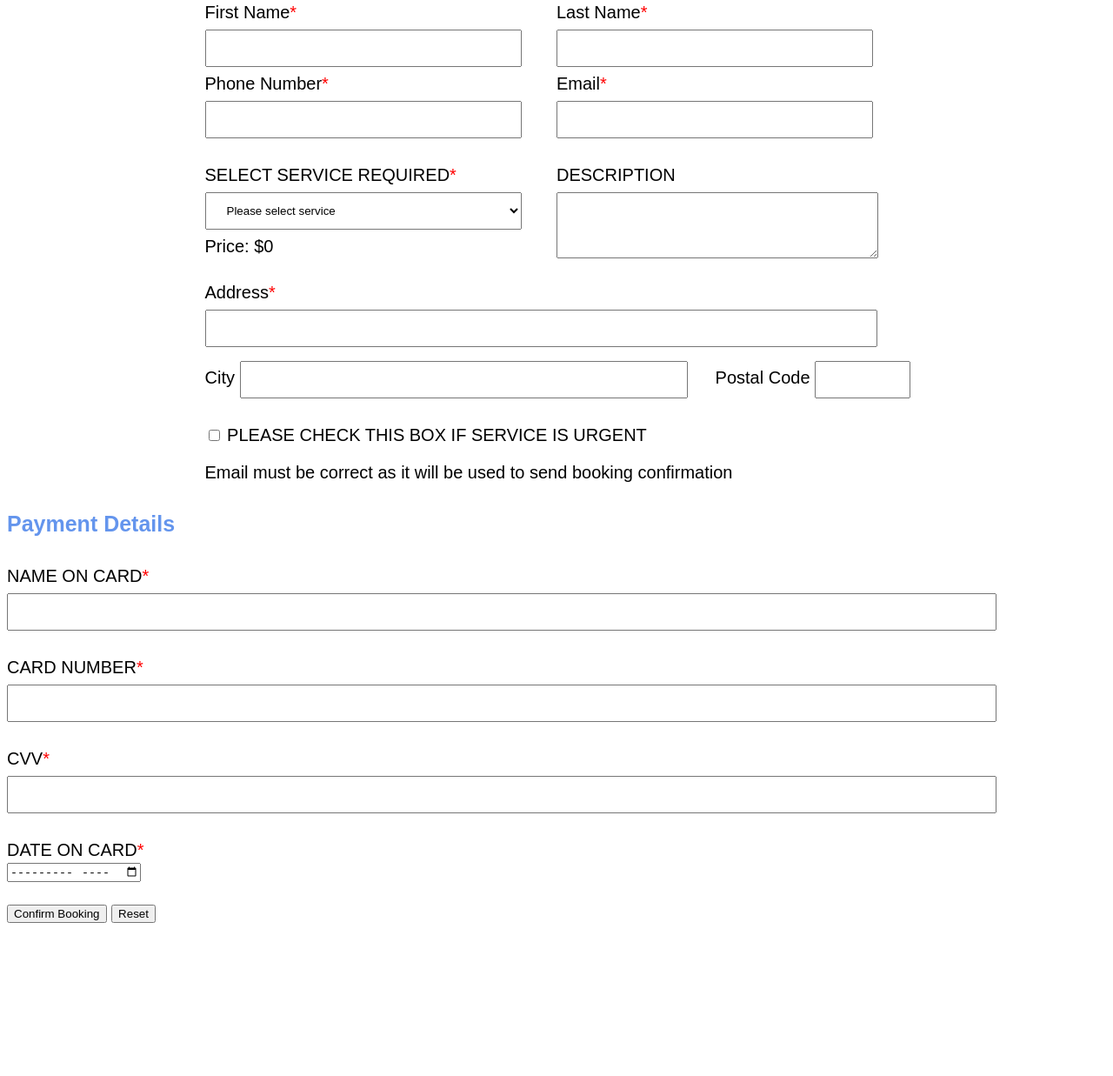
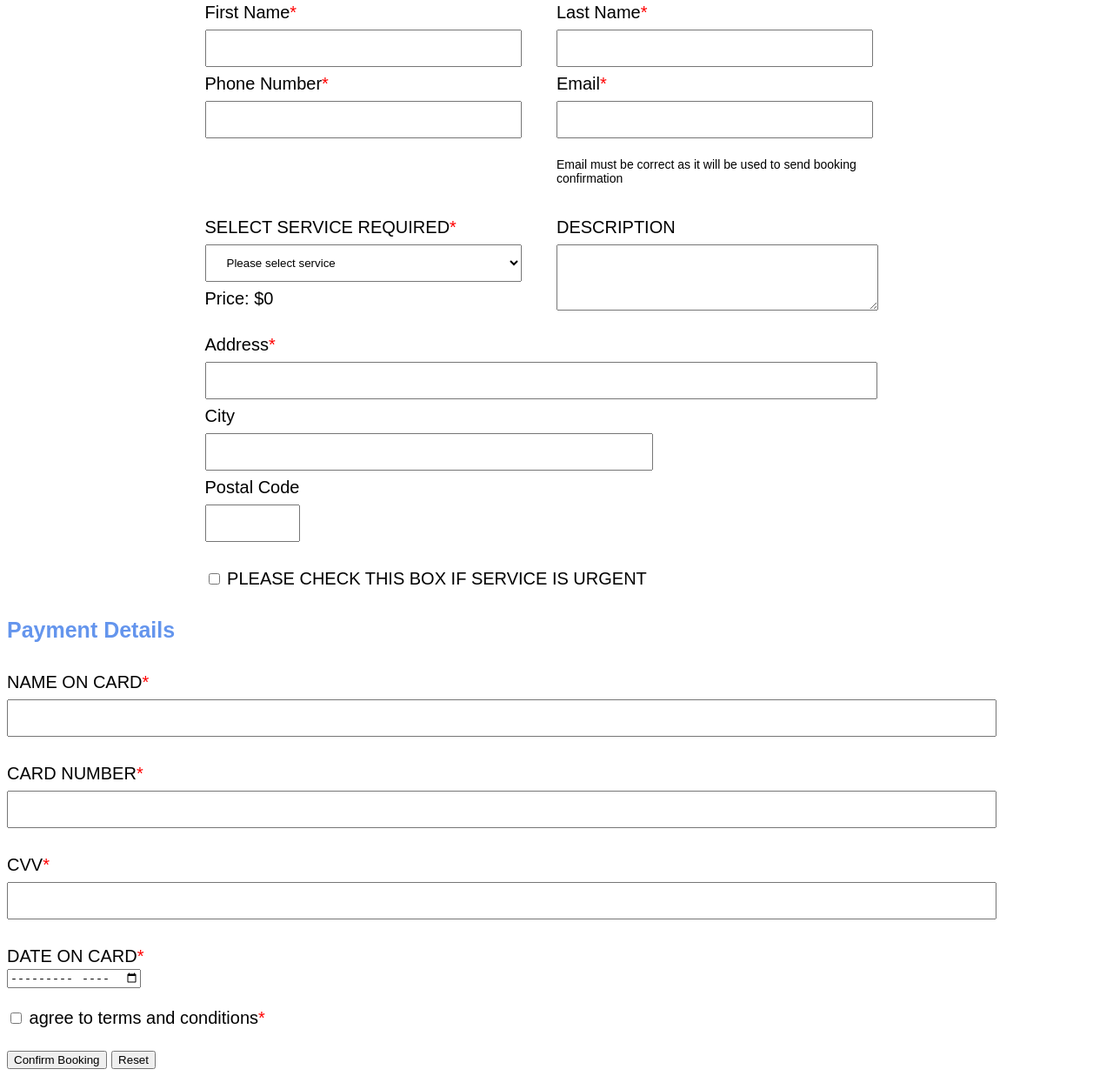
Before and after one commit to jtrondy/Assignment_2, a plain HTML site: page pages/booking.html in a window 1280 px wide. Shown: the part 293-1530 px from the top of the page at 87% size. Before the commit the page ends 1362 px from the top, so only its background shows below. Drawn offline with Linux system fonts and the light colour scheme.

Commit message:
added terms and conditions checkbox

```diff
--- a/pages/booking.html
+++ b/pages/booking.html
@@ -131,14 +131,18 @@
                     <label for="lastname">Last Name<span class="required_form">*</span></label>
                     <input class="guestInfoTextBox" type="text" id="lastname" name="lastname">
                     <span id="lnameerror" style="color: red;"></span>
+
                 </div>
                 <div class="singleInfoBox">
                     <label for="email">Email<span class="required_form">*</span></label>
                     <input class="guestInfoTextBox" type="email" id="email" name="email">
+                    <p id="guestEmailText" style="font-size: 14px"> Email must be correct as it will be used to send booking confirmation</p>
+
                 </div>
             </div>
         </div>
         <br>
+
         <div class="bookingService">
             <div class="bic_section-1">
                 <label for="booking_service_select">SELECT SERVICE REQUIRED<span class="required_form">*</span>
@@ -169,9 +173,9 @@
             </div>
 
             <div class="singleInfoBox">
-                <label for="city">City</label>
-                <input class="guestInfoTextBox" type="text" id="city" name="city">
-                <label for="postalcode" style="margin-left:3%;">Postal Code</label>
+                <label for="city">City</label><br>
+                <input class="guestInfoTextBox" type="text" id="city" name="city"><br>
+                <label for="postalcode">Postal Code</label><br>
                 <input class="guestInfoTextBox" type="text" id="postalcode" name="postalcode">
             </div>
 
@@ -180,7 +184,7 @@
                 <br>
                 <input type="checkbox" id="booking_urgent" name="booking_urgent" value="Urgent">
                 <label for="booking_urgent">PLEASE CHECK THIS BOX IF SERVICE IS URGENT</label>
-                <p id="guestEmailText"> Email must be correct as it will be used to send booking confirmation</p>
+
             </div>
         </div>
         <div class="unified_banner">
@@ -206,6 +210,12 @@
             <br>
             <br>
         </div>
+        <div class="singleInfoBox">
+            <input type="checkbox" id="booking_terms" name="booking_terms" value="terms_and_conditions">
+            <label for="booking_terms">agree to terms and conditions<span class="required_form">*</span></label>
+            <br>
+            <br>
+        </div>
         <div class="bookingButtons">
             <button type="button" onclick="inputCheck();">Confirm Booking</button>
             <button type="reset">Reset</button>
```
